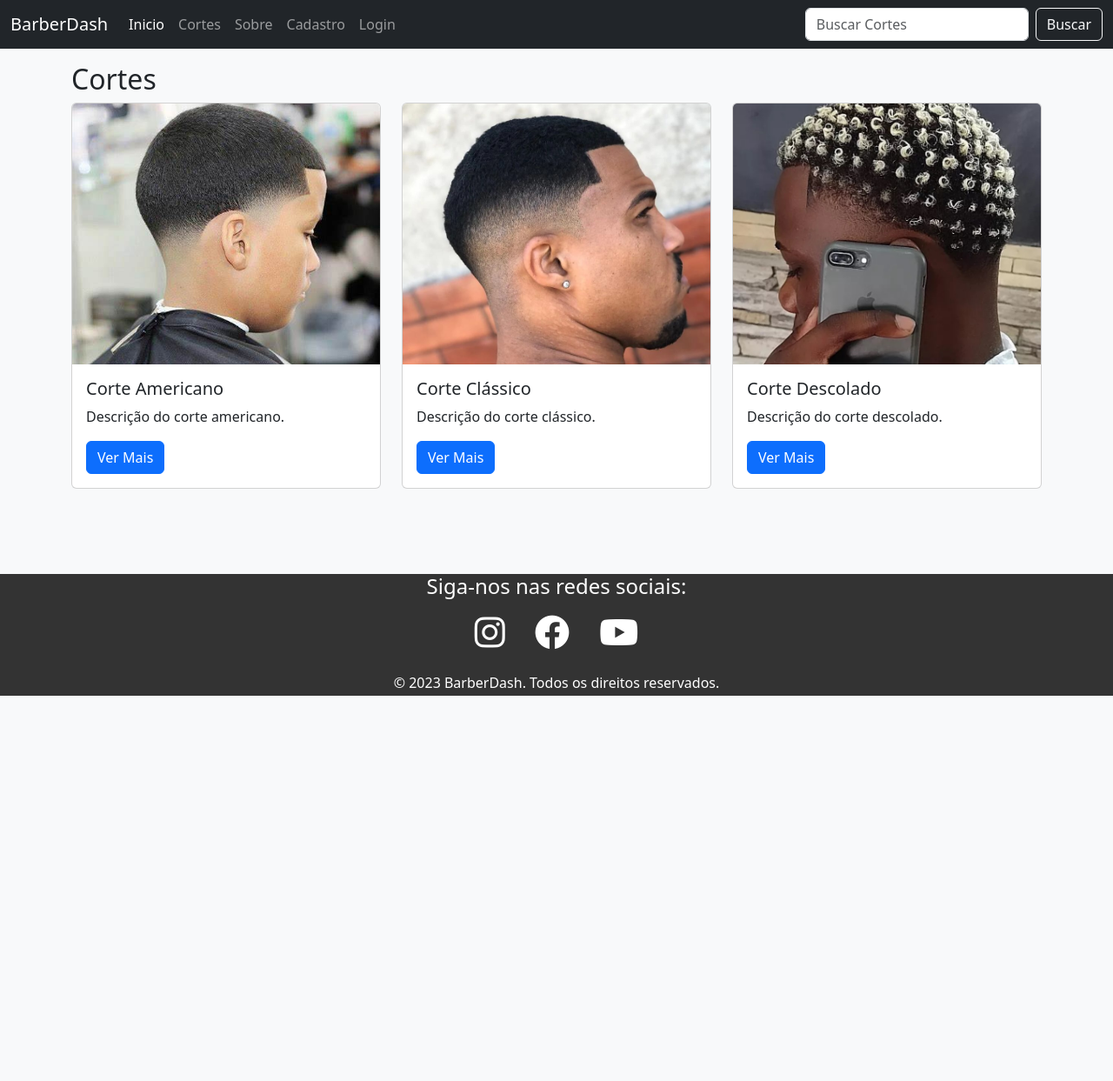
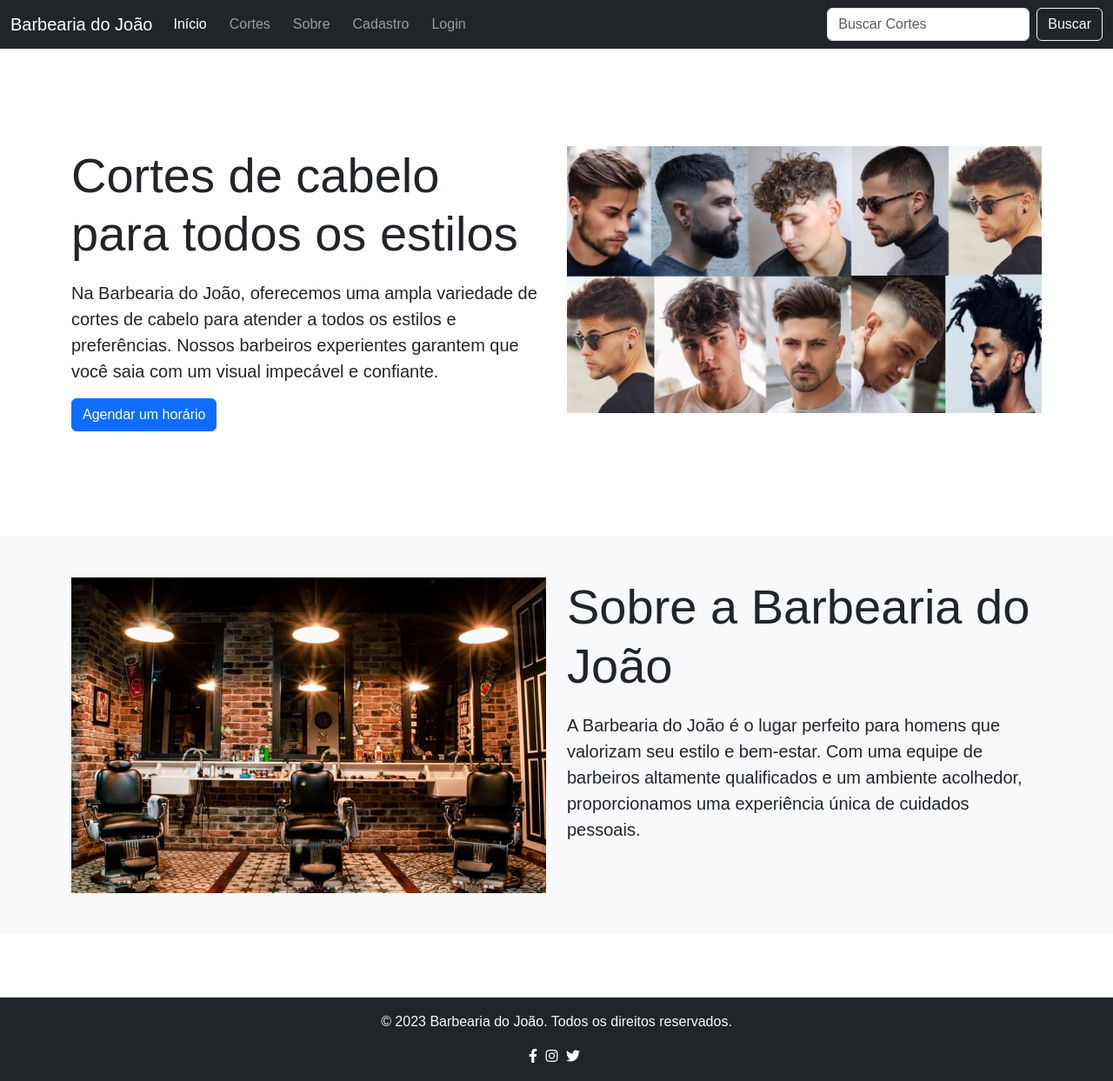
Before and after one commit to deyvsonflima/Projeto_pp2, a plain HTML site: page index.html in a window 1280 px wide. Shown: the whole page at 87% size. Before the commit the page ends 800 px from the top, so only its background shows below. Drawn offline with nearby package versions, Linux system fonts and the light colour scheme.

Commit message:
projeto pp2

```diff
--- a/index.html
+++ b/index.html
@@ -1,107 +1,29 @@
 <!doctype html>
 <html lang="pt-br">
+
 <head>
   <meta charset="utf-8">
   <meta name="viewport" content="width=device-width, initial-scale=1">
-  <title>BarberDash</title>
+  <title>Barbearia do João</title>
   <link href="https://cdn.jsdelivr.net/npm/bootstrap@5.3.0-alpha3/dist/css/bootstrap.min.css" rel="stylesheet" integrity="sha384-KK94CHFLLe+nY2dmCWGMq91rCGa5gtU4mk92HdvYe+M/SXH301p5ILy+dN9+nJOZ" crossorigin="anonymous">
   <link rel="stylesheet" href="https://cdnjs.cloudflare.com/ajax/libs/font-awesome/6.4.0/css/all.min.css" integrity="sha512-iecdLmaskl7CVkqkXNQ/ZH/XLlvWZOJyj7Yy7tcenmpD1ypASozpmT/E0iPtmFIB46ZmdtAc9eNBvH0H/ZpiBw==" crossorigin="anonymous" referrerpolicy="no-referrer" />
-  <style>
-    body {
-      background-color: #f8f9fa;
-    }
-    .navbar {
-  z-index: 999;
-}
+  <link rel="stylesheet" href="style.css">
+</head>
 
-.carousel-control-prev,
-.carousel-control-next {
-  background-color: rgba(0, 0, 0, 0.5);
-}
-
-.carousel-indicators {
-  bottom: 10px;
-}
-
-.card-img-top {
-  height: 300px;
-  object-fit: cover;
-}
-
-.modal-dialog {
-  max-width: 600px;
-}
-
-.modal-body img {
-  width: 100%;
-  height: auto;
-}
-
-#sobre {
-  margin-top: 50px;
-}
-
-
-
-.social-icons i {
-  font-size: 40px;
-  margin: 10px;
-}
-body {
-      margin: 0;
-      padding: 0;
-    }
-
-    .footer {
-      background-color: #333;
-      padding: 0,1px;
-      color: #fff;
-      text-align: center;
-      position: fixed;
-      bottom: 0;
-      width: 100%;
-      height: 140px;
-    }
-
-    .social-icons {
-      list-style: none;
-      padding: 0;
-      display: inline-block;
-    }
-
-    .social-icons li {
-      display: inline-block;
-      margin-right: 10px;
-    }
-
-    .social-icons li:last-child {
-      margin-right: 0;
-    }
-
-    .social-icons a {
-      color: #fff;
-      font-size: 24px;
-    }
-
-    .social-icons a:hover {
-      color: #ccc;
-    }
-</style>
-</head>
 <body>
   <nav class="navbar navbar-expand-lg navbar-dark bg-dark fixed-top">
     <div class="container-fluid">
-      <a class="navbar-brand" href="#">BarberDash</a>
+      <a class="navbar-brand" href="#">Barbearia do João</a>
       <button class="navbar-toggler" type="button" data-bs-toggle="collapse" data-bs-target="#navbarSupportedContent" aria-controls="navbarSupportedContent" aria-expanded="false" aria-label="Toggle navigation">
         <span class="navbar-toggler-icon"></span>
       </button>
       <div class="collapse navbar-collapse" id="navbarSupportedContent">
         <ul class="navbar-nav me-auto mb-2 mb-lg-0">
           <li class="nav-item">
-            <a class="nav-link active" aria-current="page" href="#">Inicio</a>
+            <a class="nav-link active" aria-current="page" href="#">Início</a>
           </li>
           <li class="nav-item">
-            <a class="nav-link" href="#anchor">Cortes</a>
+            <a class="nav-link" href="agenda.html">Cortes</a>
           </li>
           <li class="nav-item">
             <a class="nav-link" href="#sobre">Sobre</a>
@@ -121,135 +43,48 @@ body {
     </div>
   </nav>
 
-  <div id="carouselExampleControls" class="carousel slide" data-bs-ride="carousel">
-    <div class="carousel-inner">
-      <div class="carousel-item active">
-        <img src="img/slider1.jpg" class="d-block w-100" alt="Slide 1">
-      </div>
-      <div class="carousel-item">
-        <img src="img/slider2.jpg" class="d-block w-100" alt="Slide 2">
-      </div>
-      <div class="carousel-item">
-        <img src="img/slider3.jpg" class="d-block w-100" alt="Slide 3">
-      </div>
-    </div>
-    <button class="carousel-control-prev" type="button" data-bs-target="#carouselExampleControls" data-bs-slide="prev">
-      <span class="carousel-control-prev-icon" aria-hidden="true"></span>
-      <span class="visually-hidden">Anterior</span>
-    </button>
-    <button class="carousel-control-next" type="button" data-bs-target="#carouselExampleControls" data-bs-slide="next">
-      <span class="carousel-control-next-icon" aria-hidden="true"></span>
-      <span class="visually-hidden">Próximo</span>
-    </button>
-  </div>
+  <br><br><br><br><br>
 
-  <div class="container mt-5">
-    <h2 id="anchor">Cortes</h2>
-    <div class="row">
-      <div class="col-md-4">
-        <div class="card">
-          <img src="corte americano.jpg" class="card-img-top" alt="Corte 1">
-          <div class="card-body">
-            <h5 class="card-title">Corte Americano</h5>
-            <p class="card-text">Descrição do corte americano.</p>
-            <a href="#" class="btn btn-primary" data-bs-toggle="modal" data-bs-target="#modal1">Ver Mais</a>
-          </div>
+
+  <section id="anchor" class="py-5">
+    <div class="container">
+      <div class="row">
+        <div class="col-lg-6">
+          <h2 class="display-4">Cortes de cabelo para todos os estilos</h2>
+          <p class="lead">Na Barbearia do João, oferecemos uma ampla variedade de cortes de cabelo para atender a todos os estilos e preferências. Nossos barbeiros experientes garantem que você saia com um visual impecável e confiante.</p>
+          <a class="btn btn-primary" href="agenda.html" role="button">Agendar um horário</a>
         </div>
-      </div>
-      <div class="col-md-4">
-        <div class="card">
-          <img src="corte1.jpeg" class="card-img-top" alt="Corte 2">
-          <div class="card-body">
-            <h5 class="card-title">Corte Clássico</h5>
-            <p class="card-text">Descrição do corte clássico.</p>
-            <a href="#" class="btn btn-primary" data-bs-toggle="modal" data-bs-target="#modal2">Ver Mais</a>
-          </div>
-        </div>
-      </div>
-      <div class="col-md-4">
-        <div class="card">
-          <img src="corte reflexo.jpg" class="card-img-top" alt="Corte 3">
-          <div class="card-body">
-            <h5 class="card-title">Corte Descolado</h5>
-            <p class="card-text">Descrição do corte descolado.</p>
-            <a href="#" class="btn btn-primary" data-bs-toggle="modal" data-bs-target="#modal3">Ver Mais</a>
-          </div>
+        <div class="col-lg-6">
+          <img src="cortes.jpg" class="img-fluid" alt="Corte de cabelo">
         </div>
       </div>
     </div>
-  </div>
-
-  <!-- Modal 1 -->
-  <div class="modal fade" id="modal1" tabindex="-1" aria-labelledby="modal1Label" aria-hidden="true">
-    <div class="modal-dialog">
-      <div class="modal-content">
-        <div class="modal-header">
-          <h5 class="modal-title" id="modal1Label">Corte Moderno</h5>
-          <button type="button" class="btn-close" data-bs-dismiss="modal" aria-label="Close"></button>
+  </section>
+  <br><br><br>
+  <section id="sobre" class="bg-light py-5">
+    <div class="container">
+      <div class="row">
+        <div class="col-lg-6">
+          <img src="sobre.jpg" class="img-fluid" alt="Sobre a barbearia">
         </div>
-        <div class="modal-body">
-          <img src="corte americano.jpg" class="card-img-top" alt="Corte 1">
-          <p>o corte americano é mais um corte de cabelo masculino clássico, que foi ganhando variações com o tempo. Pode apresentar diferentes níveis de degradê, mas se caracteriza, principalmente, pelas laterais raspadas..</p>
-        </div>
-        <div class="modal-footer">
-          <button type="button" class="btn btn-secondary" data-bs-dismiss="modal">Fechar</button>
+        <div class="col-lg-6">
+          <h2 class="display-4">Sobre a Barbearia do João</h2>
+          <p class="lead">A Barbearia do João é o lugar perfeito para homens que valorizam seu estilo e bem-estar. Com uma equipe de barbeiros altamente qualificados e um ambiente acolhedor, proporcionamos uma experiência única de cuidados pessoais.</p>
         </div>
       </div>
     </div>
-  </div>
-
-  <!-- Modal 2 -->
-  <div class="modal fade" id="modal2" tabindex="-1" aria-labelledby="modal2Label" aria-hidden="true">
-    <div class="modal-dialog">
-      <div class="modal-content">
-        <div class="modal-header">
-          <h5 class="modal-title" id="modal2Label">Corte Clássico</h5>
-          <button type="button" class="btn-close" data-bs-dismiss="modal" aria-label="Close"></button>
-        </div>
-        <div class="modal-body">
-          <img src="corte1.jpeg" class="card-img-top" alt="Corte 2">
-          <p>O degradê ou disfarçado é um estilo de corte tradicionalmente masculino. Tem por base a passagem do cabelo cheio no topo da cabeça para as laterais levemente raspadas, diminuindo levemente o comprimento dos fios até a altura das orelhas.</p>
-        </div>
-        <div class="modal-footer">
-          <button type="button" class="btn btn-secondary" data-bs-dismiss="modal">Fechar</button>
-        </div>
-      </div>
-    </div>
-  </div>
-
-  <!-- Modal 3 -->
-  <div class="modal fade" id="modal3" tabindex="-1" aria-labelledby="modal3Label" aria-hidden="true">
-    <div class="modal-dialog">
-      <div class="modal-content">
-        <div class="modal-header">
-          <h5 class="modal-title" id="modal3Label">Corte Descolado</h5>
-          <button type="button" class="btn-close" data-bs-dismiss="modal" aria-label="Close"></button>
-        </div>
-        <div class="modal-body">
-          <img src="corte reflexo.jpg" class="card-img-top" alt="Corte 3">
-          <p>O reflexo é usado para dar mais de uma tonalidade ao cabelo. Pequenas mechas recebem a tintura e são envolvidas em papel laminado. Normalmente é usada uma touca plástica para separar as mechas. O reflexo deve ser feito novamente sempre que o fio crescer e aparecer a raiz com outra cor</p>
-        </div>
-        <div class="modal-footer">
-          <button type="button" class="btn btn-secondary" data-bs-dismiss="modal">Fechar</button>
-        </div>
-      </div>
-    </div>
-  </div>
-
-  <footer class="footer">
-    <div class="container">
-      <h4>Siga-nos nas redes sociais:</h4>
-      <ul class="social-icons">
-        <li><a href="#" target="_blank"><i class="fab fa-instagram"></i></a></li>
-        <li><a href="#" target="_blank"><i class="fab fa-facebook"></i></a></li>
-        <li><a href="#" target="_blank"><i class="fab fa-youtube"></i></a></li>
-      </ul>
-      <p>&copy; 2023 BarberDash. Todos os direitos reservados.</p>
+  </section>
+  <br><br><br>
+  <footer class="bg-dark text-light text-center py-3">
+    <p>&copy; 2023 Barbearia do João. Todos os direitos reservados.</p>
+    <div class="social-icons">
+      <a href="#"><i class="fab fa-facebook-f"></i></a>
+      <a href="#"><i class="fab fa-instagram"></i></a>
+      <a href="#"><i class="fab fa-twitter"></i></a>
     </div>
   </footer>
 
+  <script src="https://cdn.jsdelivr.net/npm/bootstrap@5.3.0-alpha3/dist/js/bootstrap.bundle.min.js" integrity="sha384-l+YFfoTlW5ixpSCuMd7rDG9Xl9Wun6V0Q7NTidAucRe5ucLjaPlaaIDT4N8yyKqj" crossorigin="anonymous"></script>
+</body>
 
-  <!-- Bootstrap JS -->
-  <script src="https://cdn.jsdelivr.net/npm/bootstrap@5.3.0/dist/js/bootstrap.bundle.min.js"></script>
-</body>
 </html>
--- /dev/null
+++ b/style.css
@@ -0,0 +1,83 @@
+/* Estilos para o corpo do documento */
+body {
+    font-family: Arial, sans-serif;
+    margin: 0;
+    padding: 0;
+  }
+
+  /* Estilos para o cabeçalho */
+  header {
+    background-color: #333;
+    color: #fff;
+    padding: 20px;
+  }
+
+  header h1 {
+    margin: 0;
+  }
+
+  /* Estilos para a navegação */
+  nav {
+    background-color: #666;
+    color: #fff;
+    padding: 10px;
+  }
+
+  nav ul {
+    list-style-type: none;
+    margin: 0;
+    padding: 0;
+  }
+
+  nav ul li {
+    display: inline-block;
+    margin-right: 10px;
+  }
+
+  nav ul li a {
+    color: #fff;
+    text-decoration: none;
+  }
+
+  /* Estilos para o carrossel */
+  .carousel {
+    width: 100%;
+  }
+
+  .carousel .carousel-inner .carousel-item {
+    height: 400px;
+  }
+
+  .carousel .carousel-inner .carousel-item img {
+    height: 100%;
+    object-fit: cover;
+  }
+
+  /* Estilos para as seções de conteúdo */
+  section {
+    padding: 40px 0;
+  }
+
+  section h2 {
+    margin-bottom: 20px;
+  }
+
+  /* Estilos para o rodapé */
+  footer {
+    background-color: #333;
+    color: #fff;
+    padding: 10px;
+  }
+
+  .social-icons {
+    margin-top: 10px;
+  }
+
+  .social-icons a {
+    color: #fff;
+    margin-right: 5px;
+  }
+
+  .social-icons a:hover {
+    color: #ccc;
+  }
--- /dev/null
+++ b/style3.css
@@ -0,0 +1,79 @@
+body {
+  background-color: #f8f9fa;
+}
+.navbar {
+z-index: 999;
+}
+
+.carousel-control-prev,
+.carousel-control-next {
+background-color: rgba(0, 0, 0, 0.5);
+}
+
+.carousel-indicators {
+bottom: 10px;
+}
+
+.card-img-top {
+height: 300px;
+object-fit: cover;
+}
+
+.modal-dialog {
+max-width: 600px;
+}
+
+.modal-body img {
+width: 100%;
+height: auto;
+}
+
+#sobre {
+margin-top: 50px;
+}
+
+
+
+.social-icons i {
+font-size: 40px;
+margin: 10px;
+}
+body {
+  margin: 0;
+  padding: 0;
+}
+
+.footer {
+  background-color: #333;
+  padding: 0,1px;
+  color: #fff;
+  text-align: center;
+  position: fixed;
+  bottom: 0;
+  width: 100%;
+  height: 140px;
+}
+
+.social-icons {
+  list-style: none;
+  padding: 0;
+  display: inline-block;
+}
+
+.social-icons li {
+  display: inline-block;
+  margin-right: 10px;
+}
+
+.social-icons li:last-child {
+  margin-right: 0;
+}
+
+.social-icons a {
+  color: #fff;
+  font-size: 24px;
+}
+
+.social-icons a:hover {
+  color: #ccc;
+}
```
Also changed, not shown: agenda.html (added, +279 -0 lines), WhatsApp Image 2023-06-05 at 7.34.03 PM.jpeg (deleted), WhatsApp Image 2023-06-05 at 7.34.04 PM (2).jpeg (deleted), WhatsApp Image 2023-06-05 at 7.34.04 PM.jpeg (deleted), WhatsApp Image 2023-06-05 at 7.34.05 PM (1).jpeg (deleted), WhatsApp Image 2023-06-05 at 7.34.06 PM.jpeg (deleted), cortes.jpg (added), script.js (added), sobre.jpg (added).
